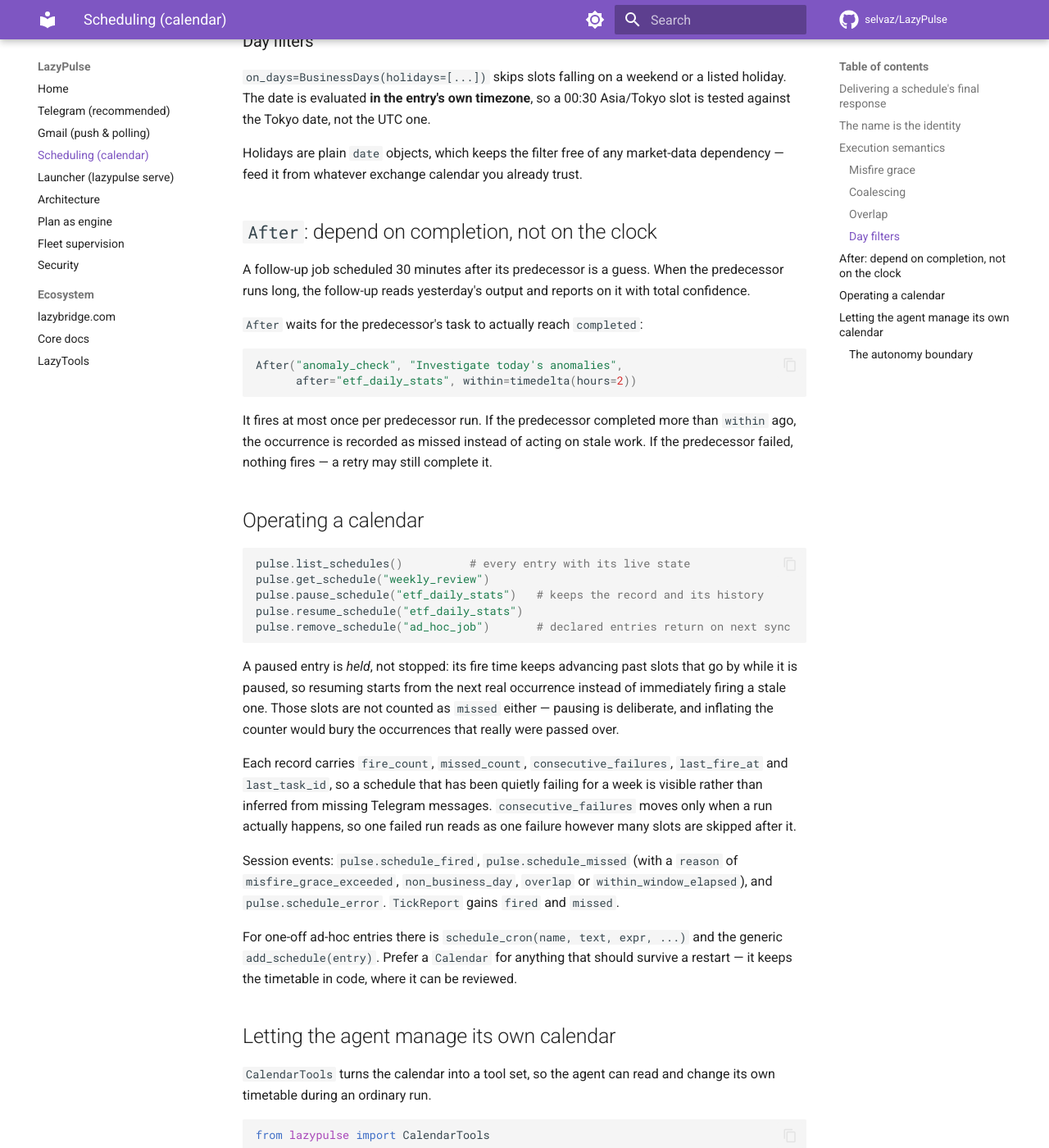
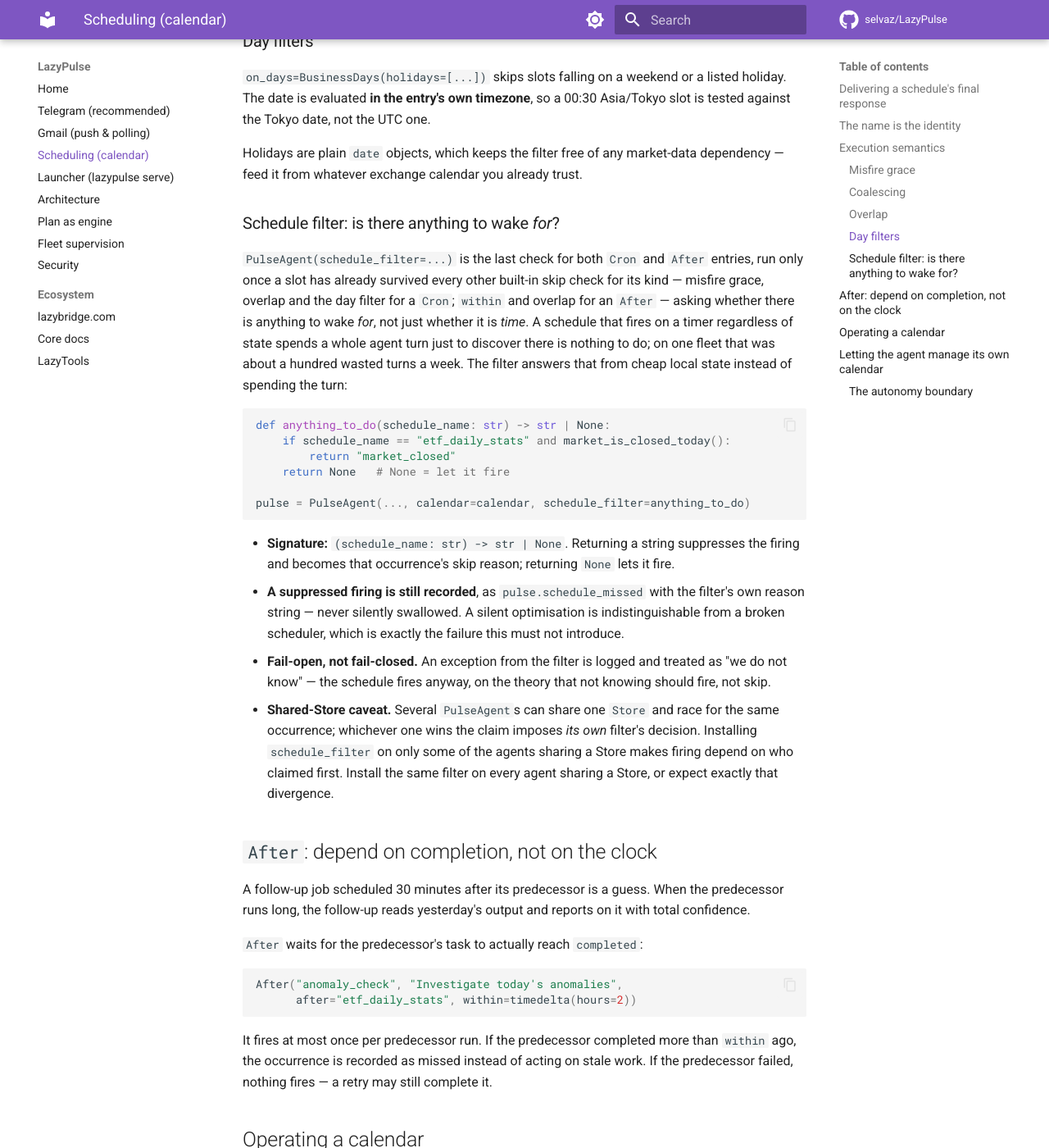
Before and after one commit to selvaz/LazyPulse, an MkDocs documentation site: the page built from docs/scheduling.md, in a window 1280 px wide and 1400 px high, scrolled down 2617 px. Shown: the whole window at 82% size. Built offline with MkDocs 1.6.1 and Material for MkDocs 9.7.7, drawn with Linux system fonts in a browser that asks for light colours; comment, search, counter and statistics services are not loaded; some of the changed text lies outside the part shown.

Commit message:
docs: document schedule_filter and the decided_by event field (#52)
PulseAgent(schedule_filter=...) and the decided_by field on schedule
events (commits 2a5727a, 51e2d5a; released as 0.5.3) shipped with zero
documentation anywhere in docs/. Add a "Schedule filter" subsection to
scheduling.md's Execution semantics covering the callback signature,
its fail-open behavior on exceptions, the shared-Store race caveat
(whichever agent wins the claim imposes its own filter's decision),
and update the Session events paragraph for schedule_filter-supplied
skip reasons and decided_by.

ask_codex cross-check against pulse_agent.py's _fire_cron/_fire_after
caught one real inaccuracy: the filter's position was described as
"after misfire grace, overlap, and the day filter" for every schedule,
but an After entry has neither misfire_grace nor a day filter -- only
within and overlap. Reworded to distinguish Cron's built-in checks from
After's. Second round confirmed accurate.

````diff
--- a/docs/scheduling.md
+++ b/docs/scheduling.md
@@ -123,6 +123,43 @@ listed holiday. The date is evaluated **in the entry's own timezone**, so a
 Holidays are plain `date` objects, which keeps the filter free of any market-data
 dependency — feed it from whatever exchange calendar you already trust.
 
+### Schedule filter: is there anything to wake *for*?
+
+`PulseAgent(schedule_filter=...)` is the last check for both `Cron` and
+`After` entries, run only once a slot has already survived every other
+built-in skip check for its kind — misfire grace, overlap and the day filter
+for a `Cron`; `within` and overlap for an `After` — asking whether there is
+anything to wake *for*, not just whether it is *time*. A schedule
+that fires on a timer regardless of state spends a whole agent turn just to
+discover there is nothing to do; on one fleet that was about a hundred wasted
+turns a week. The filter answers that from cheap local state instead of
+spending the turn:
+
+```python
+def anything_to_do(schedule_name: str) -> str | None:
+    if schedule_name == "etf_daily_stats" and market_is_closed_today():
+        return "market_closed"
+    return None   # None = let it fire
+
+pulse = PulseAgent(..., calendar=calendar, schedule_filter=anything_to_do)
+```
+
+- **Signature:** `(schedule_name: str) -> str | None`. Returning a string
+  suppresses the firing and becomes that occurrence's skip reason; returning
+  `None` lets it fire.
+- **A suppressed firing is still recorded**, as `pulse.schedule_missed` with
+  the filter's own reason string — never silently swallowed. A silent
+  optimisation is indistinguishable from a broken scheduler, which is exactly
+  the failure this must not introduce.
+- **Fail-open, not fail-closed.** An exception from the filter is logged and
+  treated as "we do not know" — the schedule fires anyway, on the theory that
+  not knowing should fire, not skip.
+- **Shared-Store caveat.** Several `PulseAgent`s can share one `Store` and
+  race for the same occurrence; whichever one wins the claim imposes *its own*
+  filter's decision. Installing `schedule_filter` on only some of the agents
+  sharing a Store makes firing depend on who claimed first. Install the same
+  filter on every agent sharing a Store, or expect exactly that divergence.
+
 ## `After`: depend on completion, not on the clock
 
 A follow-up job scheduled 30 minutes after its predecessor is a guess. When the
@@ -164,9 +201,14 @@ for a week is visible rather than inferred from missing Telegram messages.
 reads as one failure however many slots are skipped after it.
 
 Session events: `pulse.schedule_fired`, `pulse.schedule_missed` (with a `reason`
-of `misfire_grace_exceeded`, `non_business_day`, `overlap` or
-`within_window_elapsed`), and `pulse.schedule_error`. `TickReport` gains `fired`
-and `missed`.
+of `misfire_grace_exceeded`, `non_business_day`, `overlap`,
+`within_window_elapsed`, or — when `schedule_filter` suppressed the firing —
+whatever reason string the filter itself returned), and `pulse.schedule_error`.
+Both `pulse.schedule_fired` and `pulse.schedule_missed` also carry
+`decided_by`, the name of the agent whose judgement produced that event —
+relevant when several agents share a Store and race for the same occurrence,
+since the winner's `schedule_filter` decision is the one that's recorded.
+`TickReport` gains `fired` and `missed`.
 
 For one-off ad-hoc entries there is `schedule_cron(name, text, expr, ...)` and
 the generic `add_schedule(entry)`. Prefer a `Calendar` for anything that should
````
